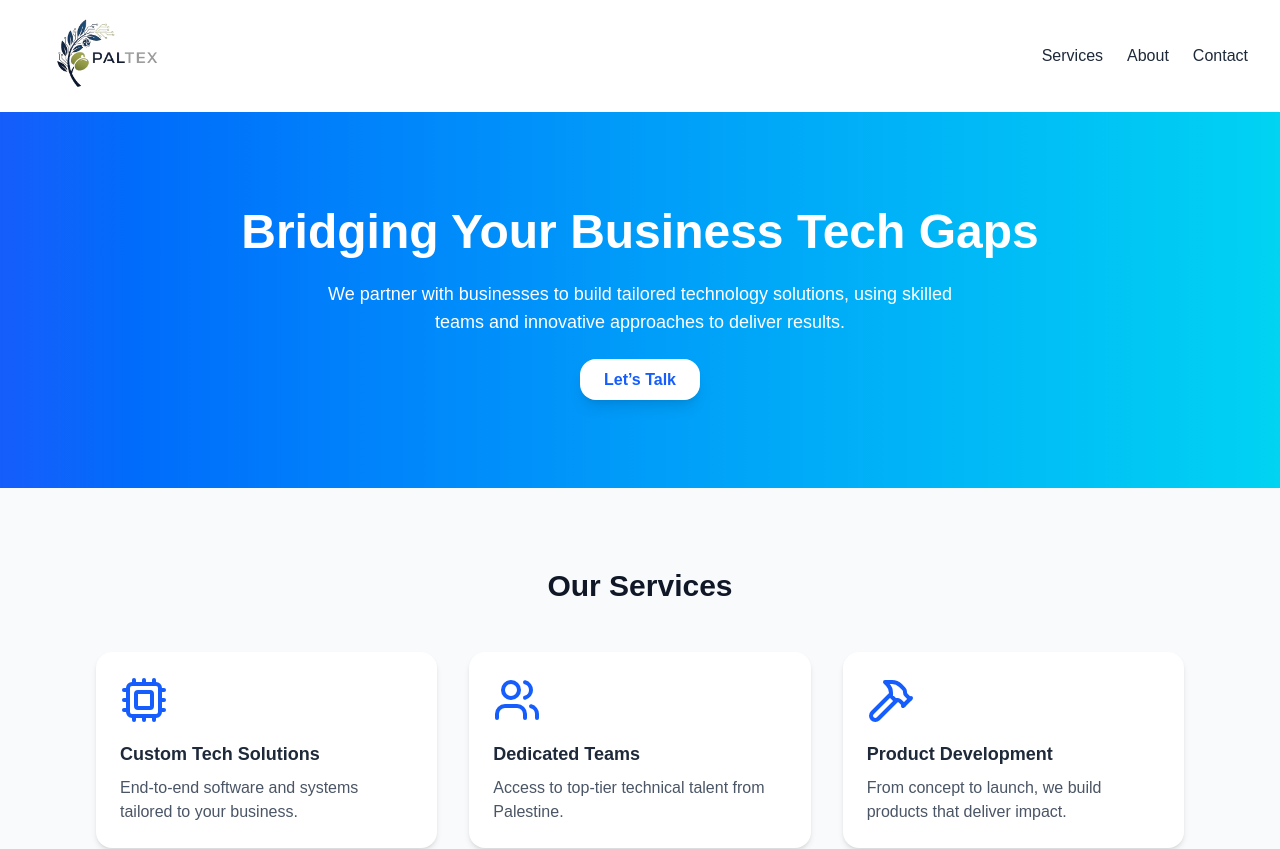
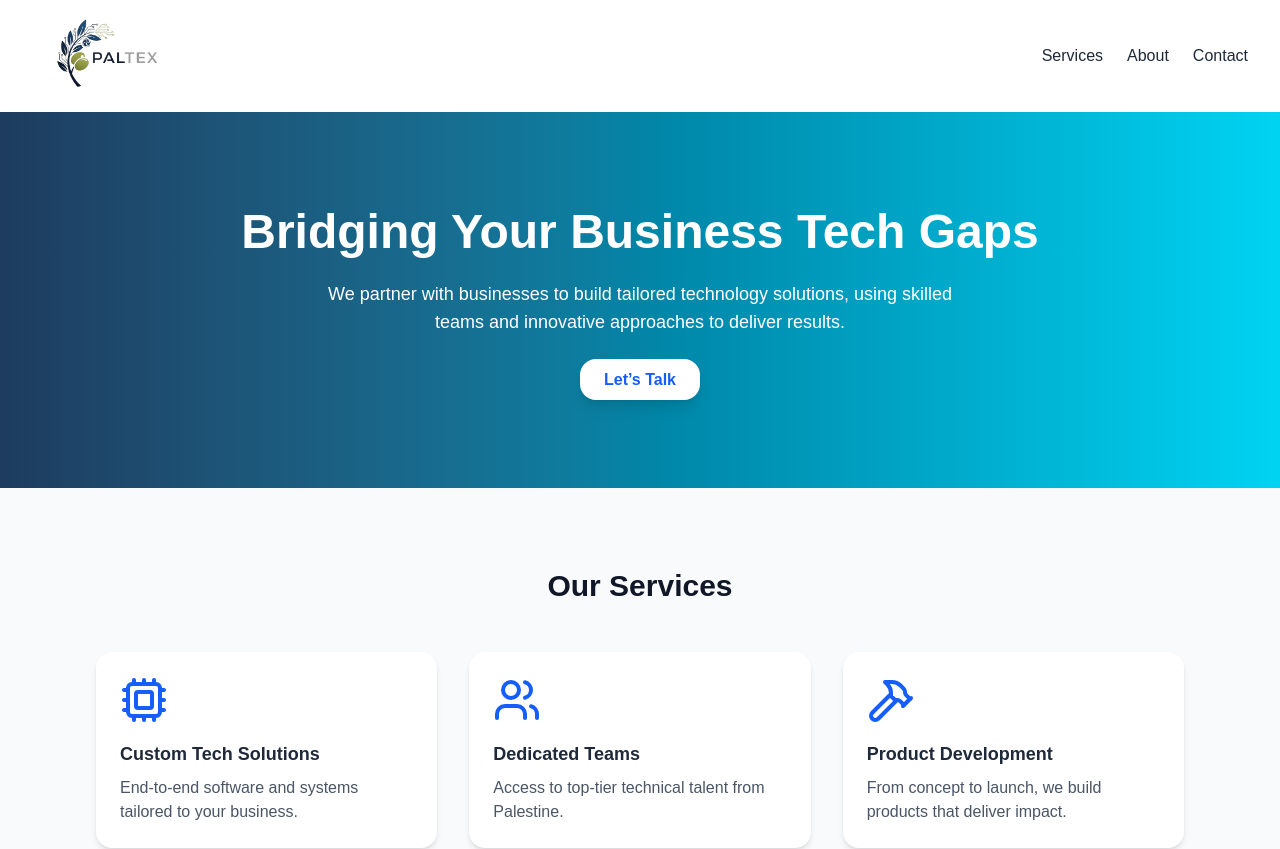
Before and after one commit to rfatayer/tech-gap-site, a Next.js app: page / in a window 1280 px wide. Shown: the top 849 px of the page. Built offline with nearby package versions, Linux system fonts and the light colour scheme.

Commit message:
Update hero background colour

```diff
--- a/src/app/page.tsx
+++ b/src/app/page.tsx
@@ -18,7 +18,8 @@ export default function Home() {
       </nav>
 
       {/* Hero Section */}
-      <section className="px-8 py-24 text-center bg-gradient-to-r from-blue-600 to-cyan-400 text-white">
+      <section className="px-8 py-24 text-center bg-gradient-to-r from-[#1D3C5F] to-cyan-400 text-white">
+
         <motion.h2
           initial={{ opacity: 0, y: 30 }}
           animate={{ opacity: 1, y: 0 }}
```
